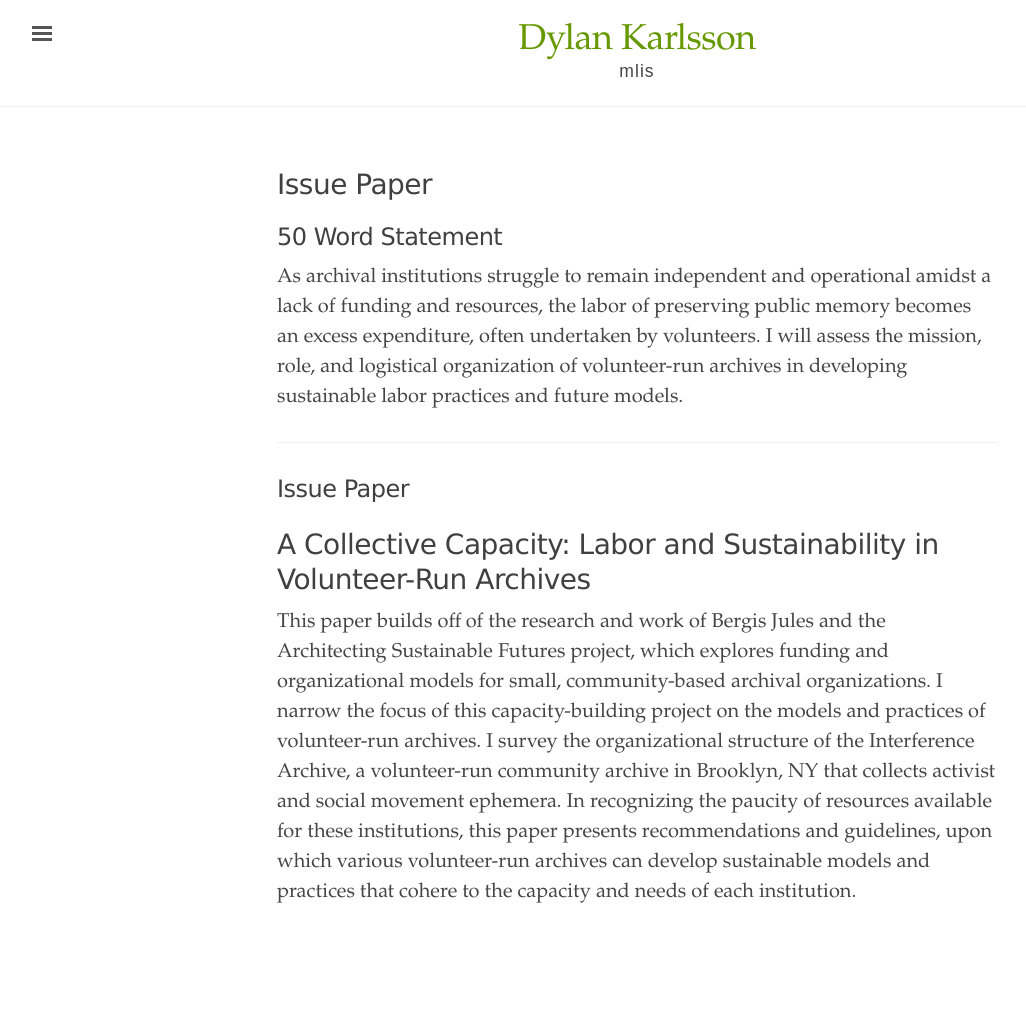
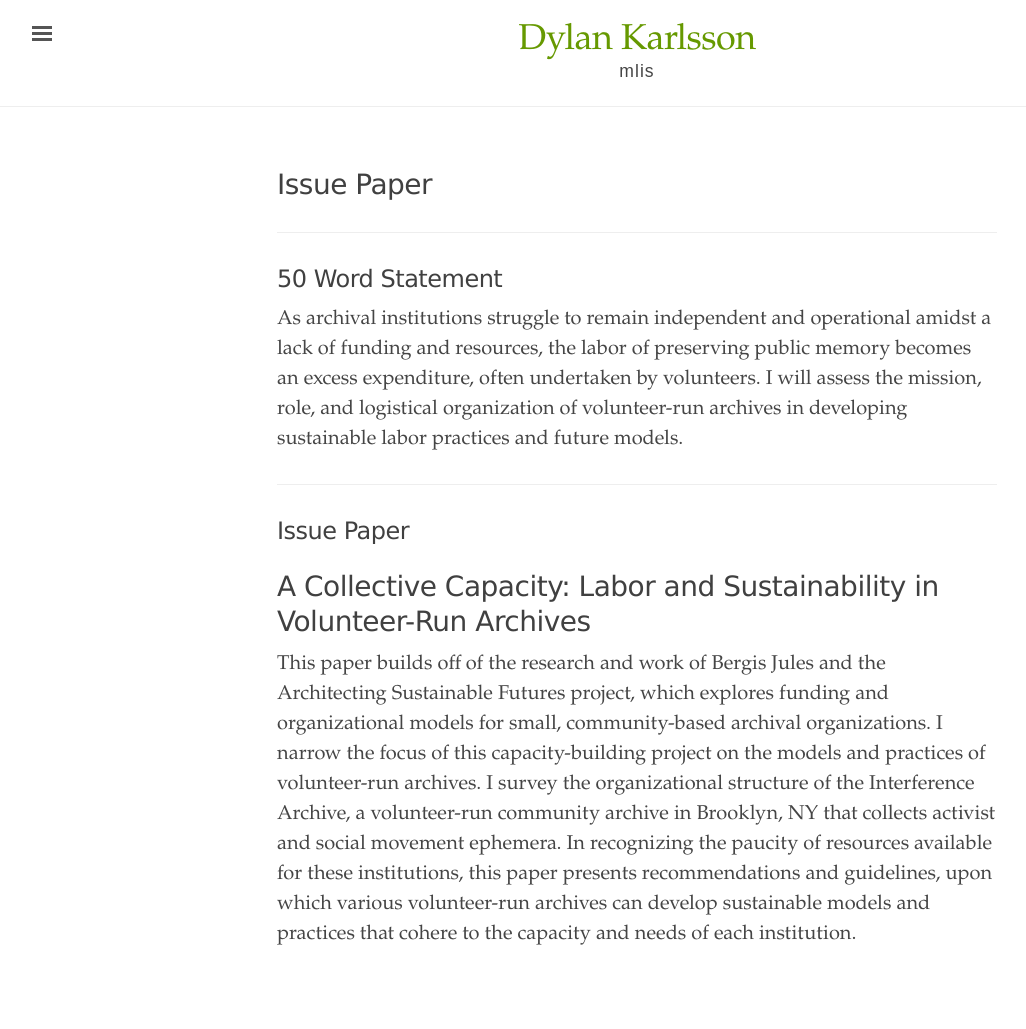
Before and after one commit to dylankarlsson/portfolio, a Jekyll site: the page built from issue.md, in a window 1280 px wide. Shown: the whole page, without its empty margins (3-1029 px from the left). Built offline with Jekyll 4.4.1, drawn with Linux system fonts in a browser that asks for light colours; before the commit the page ends 987 px from its top, so only the background shows below that.

Commit message:
Update issue.md

```diff
--- a/issue.md
+++ b/issue.md
@@ -3,6 +3,9 @@ layout: page
 title: Issue Paper
 ---
 
+{:.no_toc}
+
+---
 ## 50 Word Statement
 
 As archival institutions struggle to remain independent and operational amidst a lack of funding and resources, the labor of preserving public memory becomes an excess expenditure, often undertaken by volunteers. I will assess the mission, role, and logistical organization of volunteer-run archives in developing sustainable labor practices and future models.
```
